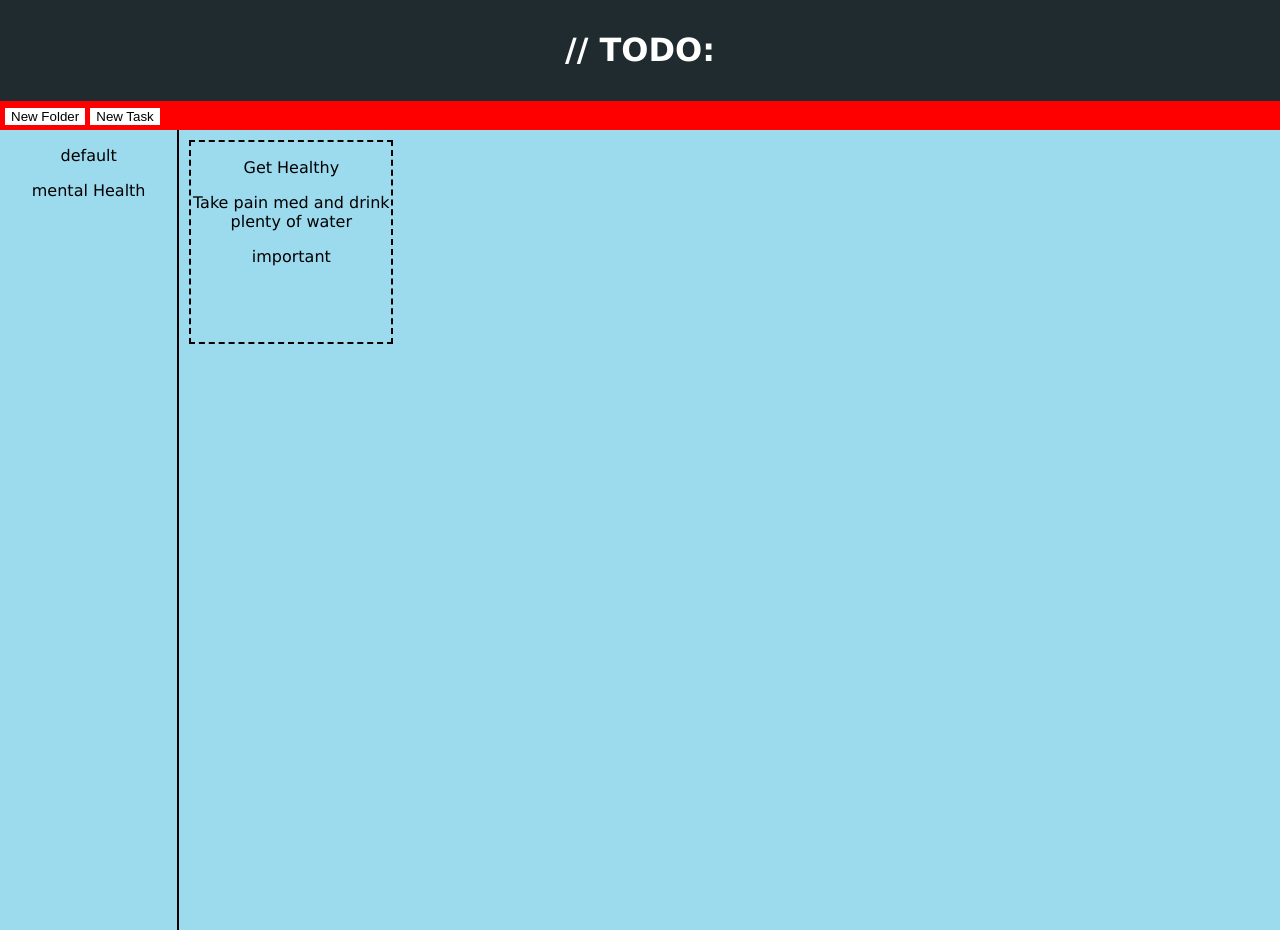
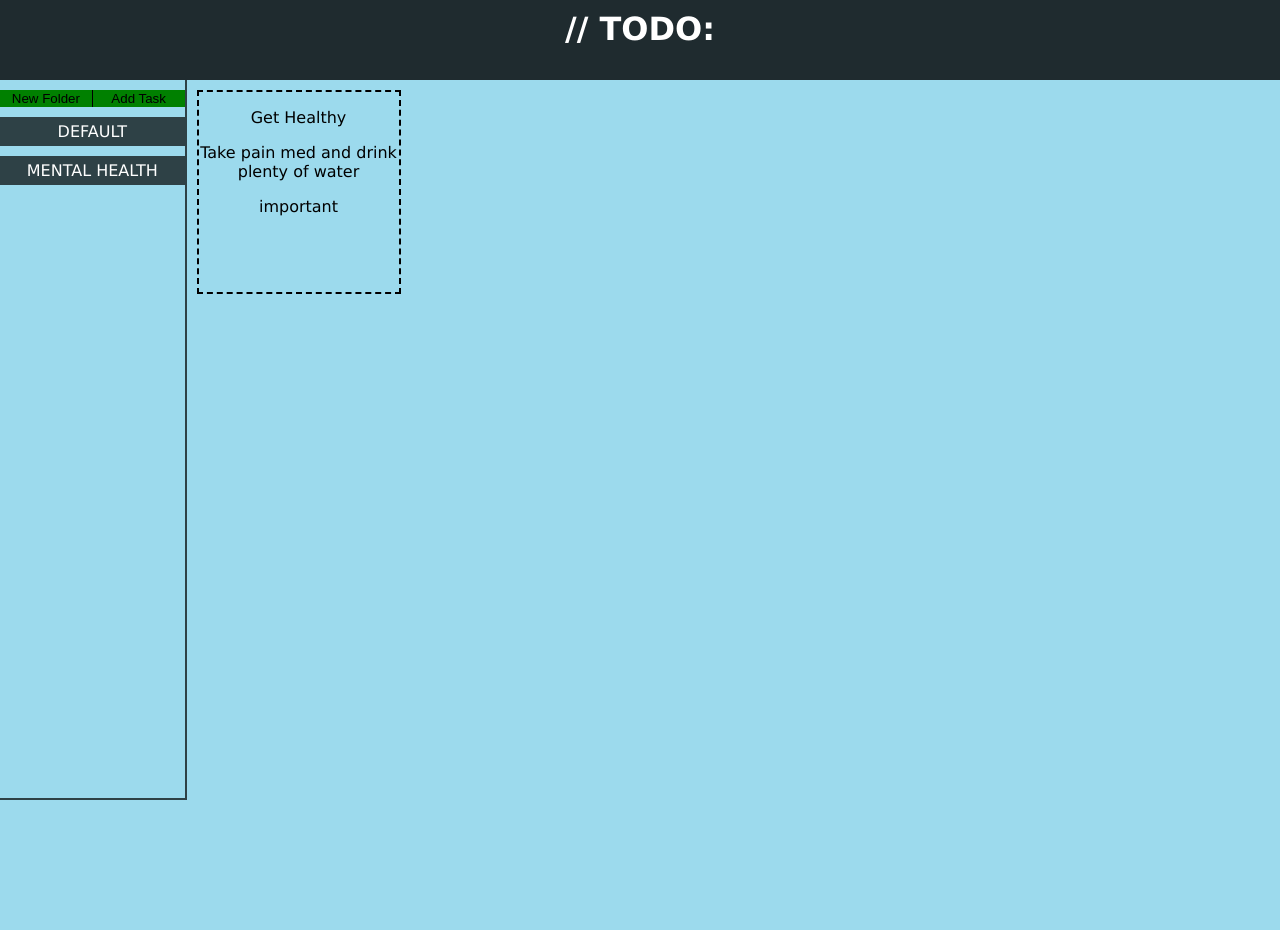
Before and after one commit to rcamach7/todo-list, a website built with webpack: page dist/index.html in a window 1280 px wide. After the commit the page ends 800 px from the top, so only its background shows below. Built offline with nearby package versions, Linux system fonts and the light colour scheme.

Commit message:
finished sidebard styling

```diff
--- a/src/index.js
+++ b/src/index.js
@@ -16,7 +16,7 @@ class Task {
 
 class TaskFolder {
     constructor(folderName) {
-        this.folderName = folderName;
+        this.folderName = folderName.toUpperCase();
         this.myTasks = [];
     }
 
@@ -51,20 +51,20 @@ function printSidebar() {
 
 function displayTasks(folderName) {
     collection.map( (folder) => {
-        // If we find the folder requested we print out its notes
-        if (folder.getFolderName() === folderName) {
-            // Clear current notes displayed
-            const taskContainer = document.getElementById("notesContainer");
+        // If we find the folder requested we print out its task
+        if (folder.getFolderName() === folderName.toUpperCase()) {
+            // Clear current task displayed
+            const taskContainer = document.getElementById("tasksContainer");
             taskContainer.innerHTML = "";
 
-            // Start grabbing new notes to be displayed
+            // Start grabbing new task to be displayed
             const currentTasks = folder.getTasks();
-            currentTasks.map( (note) => {
-                // Create the note "card" to display all of its contents
+            currentTasks.map( (task) => {
+                // Create the task "card" to display all of its contents
                 const taskCard = document.createElement("div");
-                taskCard.classList.add("noteCard");
+                taskCard.classList.add("taskCard");
 
-                const contents = note.returnInArray();
+                const contents = task.returnInArray();
                 contents.map((key)=>{
                     const p = document.createElement("p");
                     p.textContent = key;
@@ -82,9 +82,9 @@ popupForm.addEventListener("click", ()=> {
     togglePopup();
 });
 function togglePopup() {
-    const form = document.getElementById("submitNewNoteForm");
+    const form = document.getElementById("submitNewTaskForm");
 
-    // Before we display the notes - we must add all available folders - also clears any previous options.
+    // Before we display the tasks - we must add all available folders - also clears any previous options.
     const select = document.getElementById("folder");
     select.innerHTML = "";
 
@@ -102,14 +102,14 @@ function togglePopup() {
         form.style.display = "none";
     }
 }
-// Add new note to our array after completion of form
-const btn = document.getElementById("newNote");
+// Add new task to our array after completion of form
+const btn = document.getElementById("newTask");
 btn.addEventListener("click", (e) => {
     e.preventDefault();
-    // Create New Note
+    // Create New task
     const newTask = new Task(e.target.form.title.value, e.target.form.description.value, e.target.form.priority.value);
 
-    // Find folder that user is adding note to
+    // Find folder that user is adding task to
     collection.map( (folder) => {
         if (folder.getFolderName() === e.target.form.folder.value) {
             folder.addTask(newTask);
@@ -155,7 +155,7 @@ const newTask = new Task("Get Healthy", "Take pain med and drink plenty of water
 const newTaskTwo = new Task("Meditate", "Go over my goals and then silence mind", "important");
 
 const defaultTasks = new TaskFolder("default");
-const mentalHealth = new TaskFolder("mental Health");
+const mentalHealth = new TaskFolder("mental health");
 
 
 defaultTasks.addTask(newTask);
--- a/src/style.css
+++ b/src/style.css
@@ -1,81 +1,30 @@
+html,
+body {
+   margin: 0;
+   padding: 0;
+}
+
 html {
     background-color: #9cdaed;
-    height: 100%;
-    margin: 0 auto;
     font-family: "Lucida Grande", serif;
+    height: 100vh;
 }
 
-body {
-    margin: 0 auto;
-    height: 100%;
-}
-
-/*Title Styling*/
-.title {
-    color: white;
-
-    background-color: rgba(0, 0, 0, 0.8);
-    padding: 10px;
-}
-
-.websiteTitle {
-    text-align: center;
-}
-
-.navBar {
-    background-color: red;
-    padding: 5px;
-}
-
-.navBar button {
-    background-color: #ffffff;
-    border: none;
-    color: black;
-    text-align: center;
-    text-decoration: none;
-    display: inline-block;
-    cursor: pointer;
-}
-
-/*Main Website Contents*/
-.contentContainer {
-    display: flex;
-    margin: 0 auto;
-    width: 100%;
-    height: 100%;
-}
-
-#sidebar {
-    width: 210px;
-
-    text-align: center;
-    border-right: black solid 2px;
-}
-
-#notesContainer {
-    display: flex;
-    gap: 20px;
-    justify-content: left;
-    flex-flow: wrap;
-
-    width: 100%;
-    padding: 10px;
-}
-
+/* FORM AND FORM BUTTONS */
 form {
     text-align: center;
     color: white;
 
     display: none;
-    position: fixed; /* Stay in place */
-    width: 100%; /* Full width */
+    position: fixed;
+    width: 100%;
     height: 100%;
     padding-bottom: 10%;
 
-    background-color: rgba(0,0,0,0.9); /* Black w/ opacity */
+    background-color: rgba(0,0,0,0.9);
 }
 
-#newNote {
+#newTask {
     margin-top: 20px;
     width: 250px;
     background-color: #ffffff;
@@ -87,9 +36,89 @@ form {
     cursor: pointer;
 }
 
-/*Note Container Styling*/
+/*Title Styling*/
+.title {
+    color: white;
+    height: 10vh;
 
-.noteCard {
+    margin: 0;
+    background-color: rgba(0, 0, 0, 0.8);
+}
+
+.title h1 {
+    padding-top: 10px;
+    margin: 0;
+}
+
+.websiteTitle {
+    text-align: center;
+}
+
+/*MAIN CONTAINER*/
+.contentContainer {
+    display: flex;
+    height: 90vh;
+}
+
+/* SIDEBAR STYLING */
+.buttonOptions {
+    display: flex;
+    width: 100%;
+}
+
+#popupForm {
+    border-left: black solid 1px;
+}
+
+.asideContainer {
+    width: 220px;
+
+    text-align: center;
+
+    border-right: rgba(0, 0, 0, 0.7) solid 2px;
+    border-bottom: rgba(0, 0, 0, 0.7) solid 2px;
+}
+
+.asideContainer button {
+    background-color: green;
+    border: none;
+    color: black;
+    text-align: center;
+    text-decoration: none;
+    display: inline-block;
+    cursor: pointer;
+    margin: 10px 0 10px 0;
+
+    flex: 1;
+}
+
+#sidebar {
+    height: 80%;
+}
+
+#sidebar p {
+    margin: 0 0 10px 0;
+    padding: 5px 0 5px 0;
+
+    cursor: pointer;
+
+    color: white;
+    background-color: rgba(0, 0, 0, 0.7);
+}
+
+/*TASKS CONTAINER*/
+#tasksContainer {
+    display: flex;
+    gap: 20px;
+    justify-content: left;
+    flex-flow: wrap;
+
+    width: 100%;
+    padding: 10px;
+}
+
+/*Task CARD Styling*/
+.taskCard {
     width: 200px;
     height: 200px;
 
```
Also changed, not shown: dist/index.html, dist/main.js.
